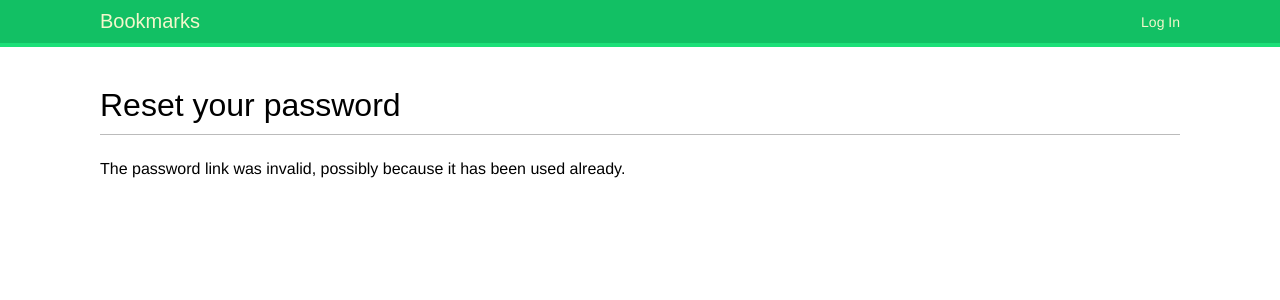
After one commit to rms-sth/social-app, a Django app: a page that uses account/templates/registration/password_reset_confirm.html in a window 1280 px wide. The commit adds this page. Shown: the top 300 px of the page. Run offline with Django 3.2, Linux system fonts and the light colour scheme; some web fonts are replaced.

Commit message:
Reset Password done

```diff
--- a/account/templates/registration/login.html
+++ b/account/templates/registration/login.html
@@ -4,7 +4,7 @@
 
 {% block content %}
 <h1>Log In</h1>
-{% if form.errors %} <!--checks the crdentials-->
+{% if form.errors %} <!--checks the credentials-->
 <p>Your username and password didn't matched. Please try again</p>
 {% else %}
 <p>Please, fill up the form to login</p>
@@ -14,8 +14,8 @@
         {{ form.as_p }}
         {% csrf_token %}
         <input type="hidden" name="next" value="{{ next }}">
-        <p><a href="{% url 'password_change' %}">Forget Password?</a></p>
         <p><input type="submit" value="Log-in"></p>
     </form>
+    <p><a href="{% url 'password_reset' %}">Forget Password?</a></p>
 </div>
 {% endblock %}
--- /dev/null
+++ b/account/templates/registration/password_reset_confirm.html
@@ -0,0 +1,17 @@
+{% extends 'base.html' %}
+
+{% block title %}Password Reset Confirm{% endblock %}
+
+{% block content %}
+<h1>Reset your password</h1>
+{% if validlink %}
+<p>Please enter new password twice : </p>
+<form action="." method="post">
+{{ form.as_p }}
+{% csrf_token %}
+<p><input type="submit" value="change my password"></p>
+</form>
+{% else %}
+<p>The password link was invalid, possibly because it has been used already.</p>
+{% endif %}
+{% endblock %}
--- /dev/null
+++ b/account/templates/registration/password_reset_email.html
@@ -0,0 +1,4 @@
+Someone asked for password reset for email {{ email }}. Follow the link below:
+{{ protocol }}://{{ domain }}{% url "password_reset_confirm" uidb64=uid token=token %}
+
+Your username, in case you've forgotten: {{ user.get_username }}
--- a/account/urls.py
+++ b/account/urls.py
@@ -11,7 +11,13 @@ urlpatterns = [
     #dashboard
     url(r'^$', views.dashboard, name='dashboard'),
 
-    #reset password
+    #change password urls
     url(r'^password-change/$', 'django.contrib.auth.views.password_change', name='password_change'),
     url(r'^password-change/done/$', 'django.contrib.auth.views.password_change_done', name='password_change_done'),
+
+    #reset password urls
+    url(r'^password-reset/$', 'django.contrib.auth.views.password_reset', name='password_reset'),
+    url(r'^password-reset/done/$', 'django.contrib.auth.views.password_reset_done', name='password_reset_done'),
+    url(r'^password-reset/confirm/(?P<uidb64>[-\w]+)/(?P<token>[-\w]+)/$','django.contrib.auth.views.password_reset_confirm', name='password_reset_confirm'),
+    url(r'^password-reset/complete/$', 'django.contrib.auth.views.password_reset_complete', name='password_reset_complete'),
 ]
```
Also changed, not shown: account/templates/registration/password_reset_complete.html (added, +8 -0 lines), account/templates/registration/password_reset_done.html (added, +9 -0 lines), account/templates/registration/password_reset_form.html (added, +13 -0 lines), bookmark/settings.py (+10 -0 lines).
